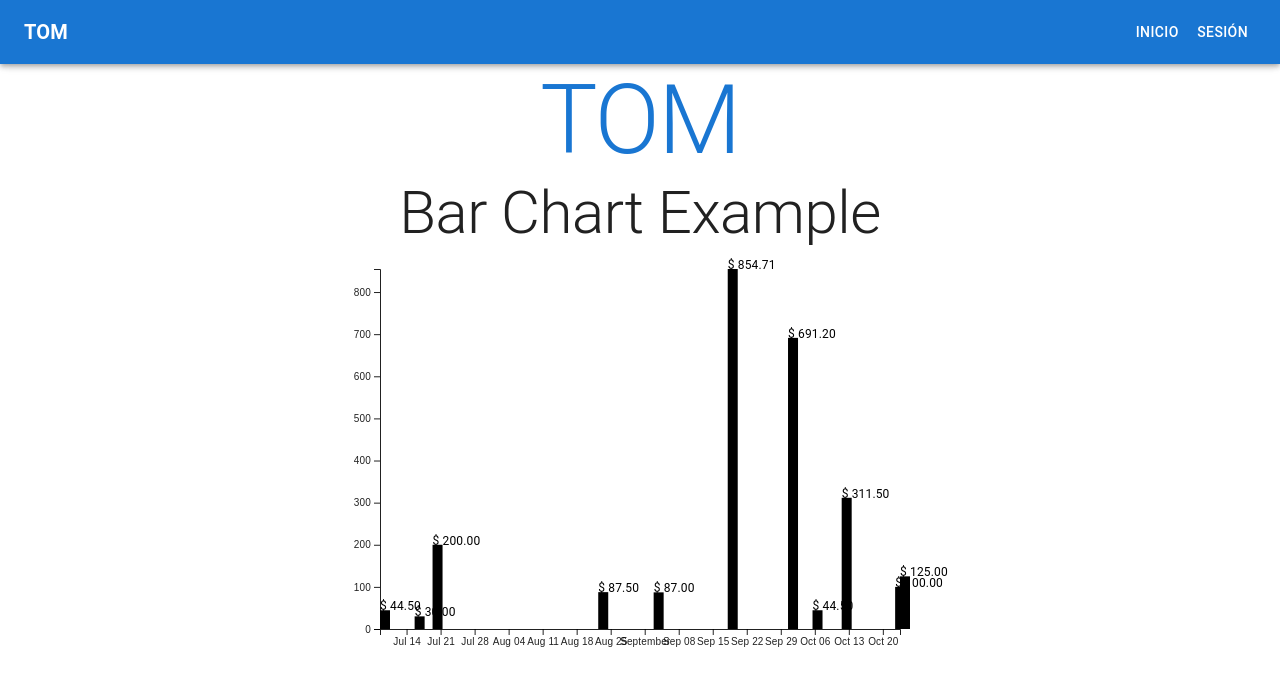
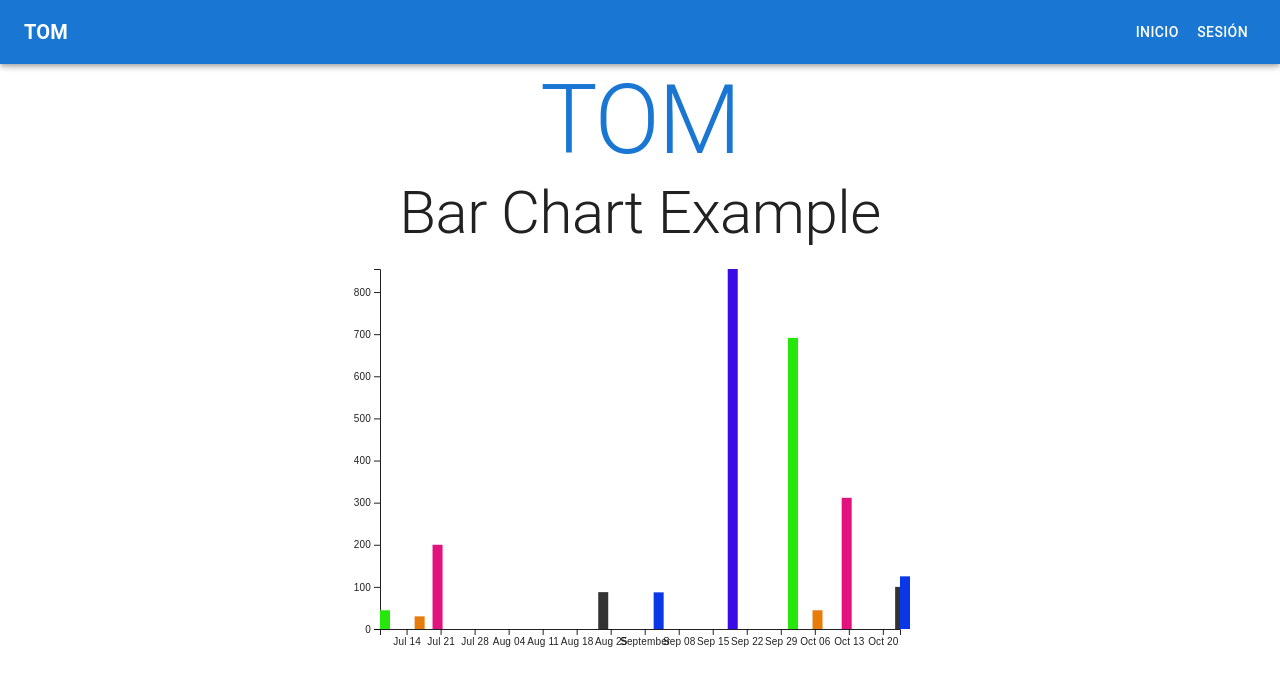
Before and after one commit to VarelaIT/TOM-Web, a React (Vite) app: page / in a window 1280 px wide. Shown: the top 686 px of the page. Built offline with nearby package versions, Linux system fonts and the light colour scheme.

Commit message:
added colors

```diff
--- a/src/components/d3JS/barChart.tsx
+++ b/src/components/d3JS/barChart.tsx
@@ -1,5 +1,5 @@
 import * as d3 from "d3";
-import { Box, Typography } from "@mui/material"
+import { Box, Tooltip, Typography } from "@mui/material"
 import { sales } from "../../dummyData/sales";
 import { useEffect, useMemo, useRef } from "react";
 
@@ -33,6 +33,14 @@ export function BarChart({
             return acc;
         }, {maxTotal: 0, start: new Date(), end: new Date("1900-1-1")});
     }, []);
+    const colors = [
+        "#26e70a",
+        "#e77c0a",
+        "#e2137e",
+        "#333",
+        "#0a37e7",
+        "#3a0ae7",
+    ]
 
     const x = d3.scaleTime(
         [ranges.start, ranges.end],
@@ -78,23 +86,21 @@ export function BarChart({
                             if(sale.discount)
                                 total = applyDiscount(total, sale.discount);
                             console.log(total)
-                            return (<g>
+                            return (
+                                <Tooltip
+                                    placement="top"
+                                    title={`$ ${total.toFixed(2)}`}
+                                >
                                     <rect
                                         key={"charBars" + i}
                                         x={x(saleDate)}
                                         y={y(total)}
                                         height={y(0) - y(total)}
                                         width={10}
+                                        fill={colors[i % colors.length]}
                                     />
-                                <text
-                                    key={"charText" + i}
-                                    x={x(saleDate)}
-                                    y={y(total)}
-                                    height={y(0) - y(total)}
-                                    width={10}
-                                    style={{fontSize: "12px"}}
-                                >$ {total.toFixed(2)}</text>
-                            </g>)
+                                </Tooltip>
+                            )
                         })}
                     </g>
                 </svg>
```
Lines whose indentation alone changed are shown as unchanged.
